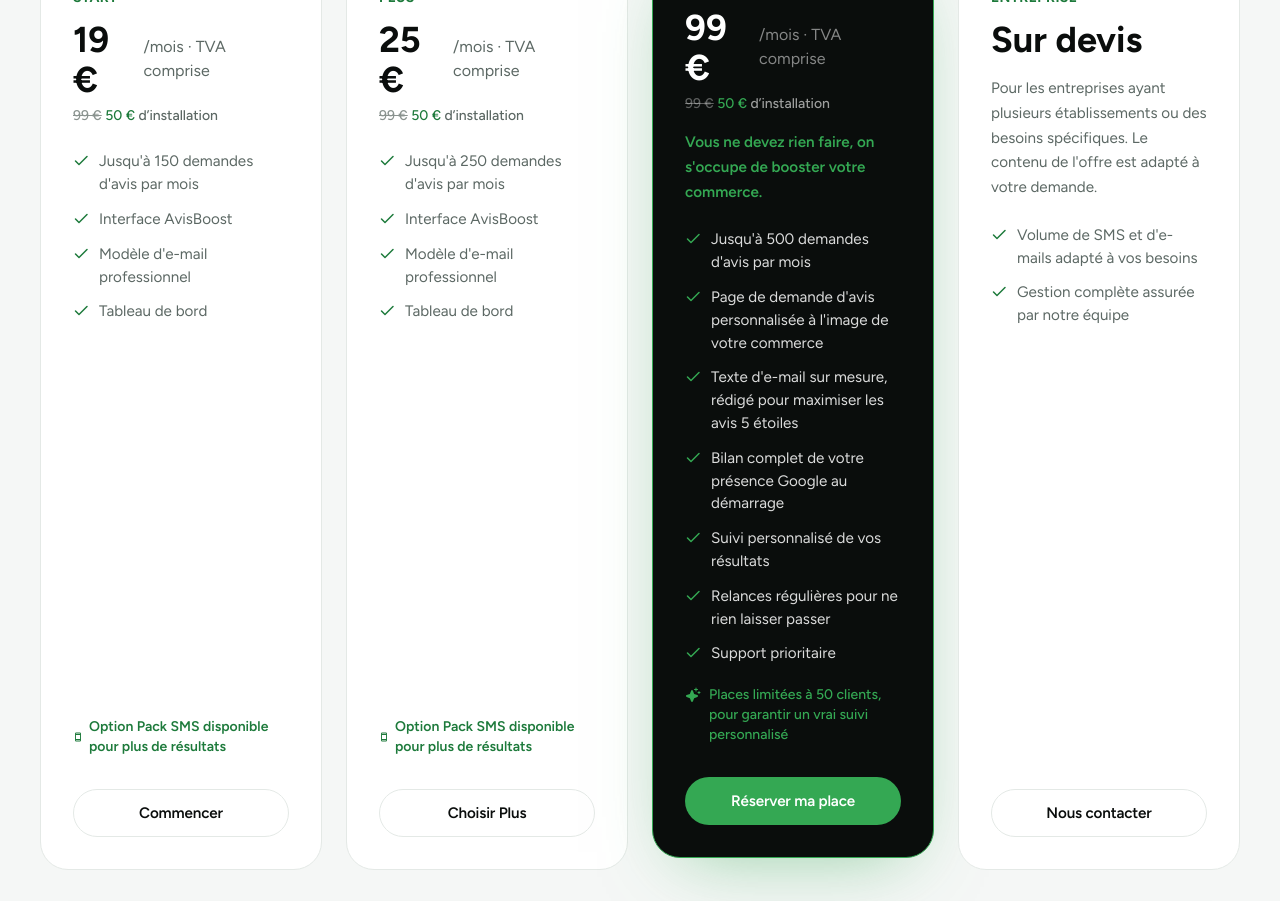
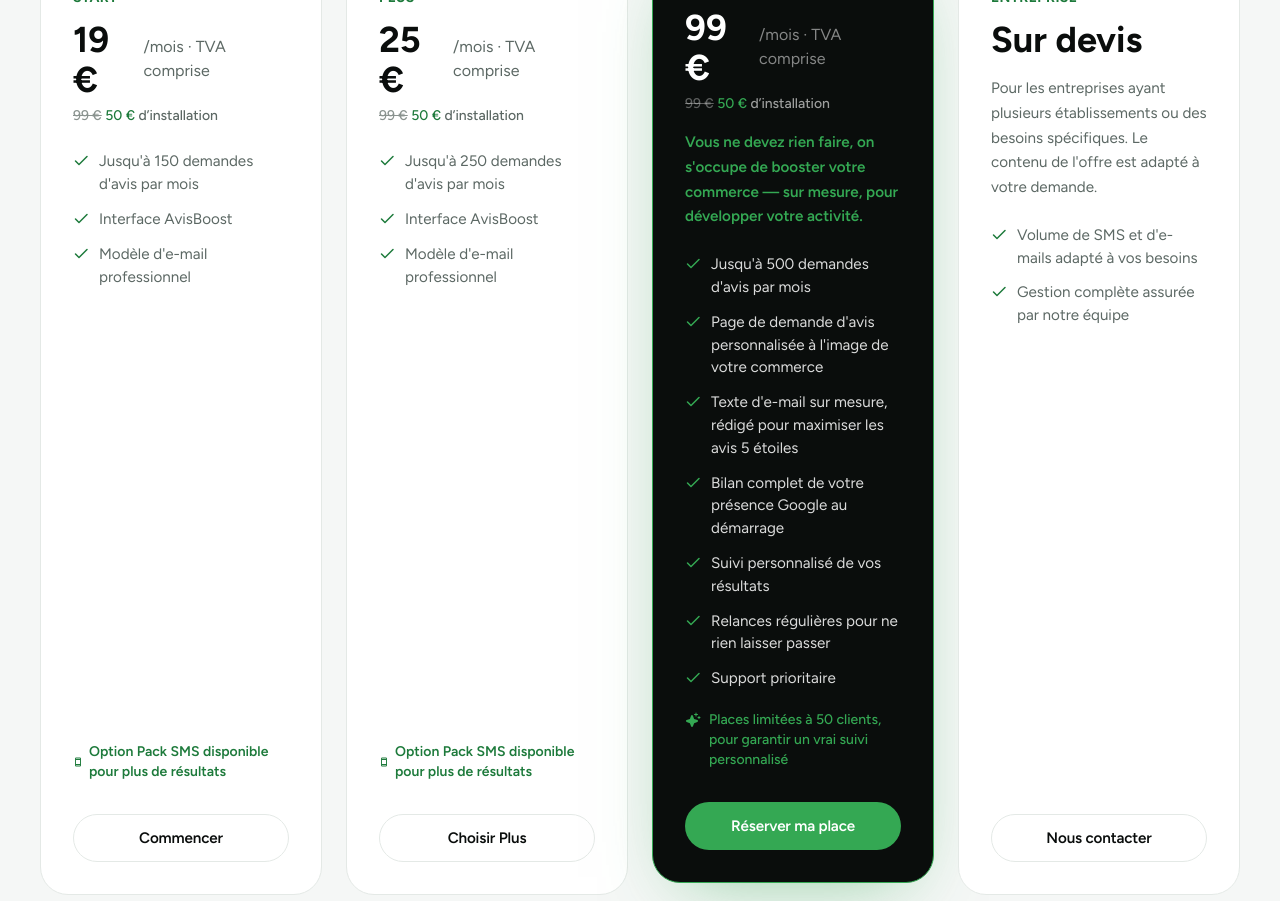
Before and after one commit to ramisam200/Avisboost, a React (Vite) app: page / in a window 1280 px wide. Shown: the part 6960-7861 px from the top of the page. Built offline with nearby package versions, Linux system fonts and the light colour scheme.

Commit message:
Retire "Tableau de bord" des offres Start/Plus et étoffe la phrase Pro
- "Tableau de bord" retiré des features Start/Plus (n'existe pas encore concrètement)
- Tagline Pro complétée : "...sur mesure, pour développer votre activité"

```diff
--- a/src/components/Pricing.jsx
+++ b/src/components/Pricing.jsx
@@ -15,7 +15,6 @@ const PLANS = [
       "Jusqu'à 150 demandes d'avis par mois",
       "Interface AvisBoost",
       "Modèle d'e-mail professionnel",
-      "Tableau de bord",
     ],
     cta: "Commencer",
     highlight: false,
@@ -31,7 +30,6 @@ const PLANS = [
       "Jusqu'à 250 demandes d'avis par mois",
       "Interface AvisBoost",
       "Modèle d'e-mail professionnel",
-      "Tableau de bord",
     ],
     cta: "Choisir Plus",
     highlight: false,
@@ -44,7 +42,7 @@ const PLANS = [
     href: "https://buy.stripe.com/3cI5kv6iH2Yb4eL9TF87K05",
     badge: "Le plus demandé",
     limited: "Places limitées à 50 clients, pour garantir un vrai suivi personnalisé",
-    tagline: "Vous ne devez rien faire, on s'occupe de booster votre commerce.",
+    tagline: "Vous ne devez rien faire, on s'occupe de booster votre commerce — sur mesure, pour développer votre activité.",
     features: [
       "Jusqu'à 500 demandes d'avis par mois",
       "Page de demande d'avis personnalisée à l'image de votre commerce",
```
